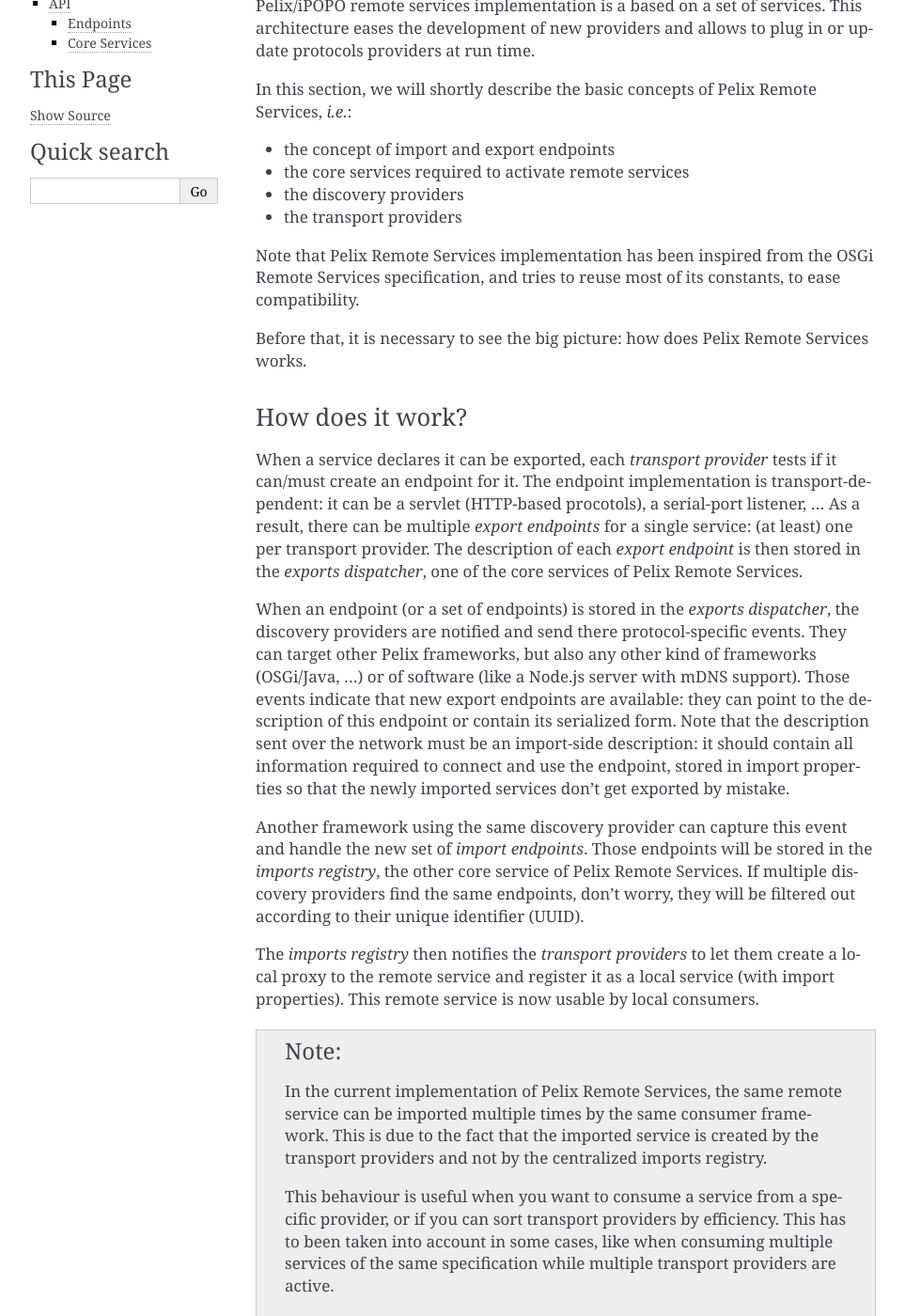
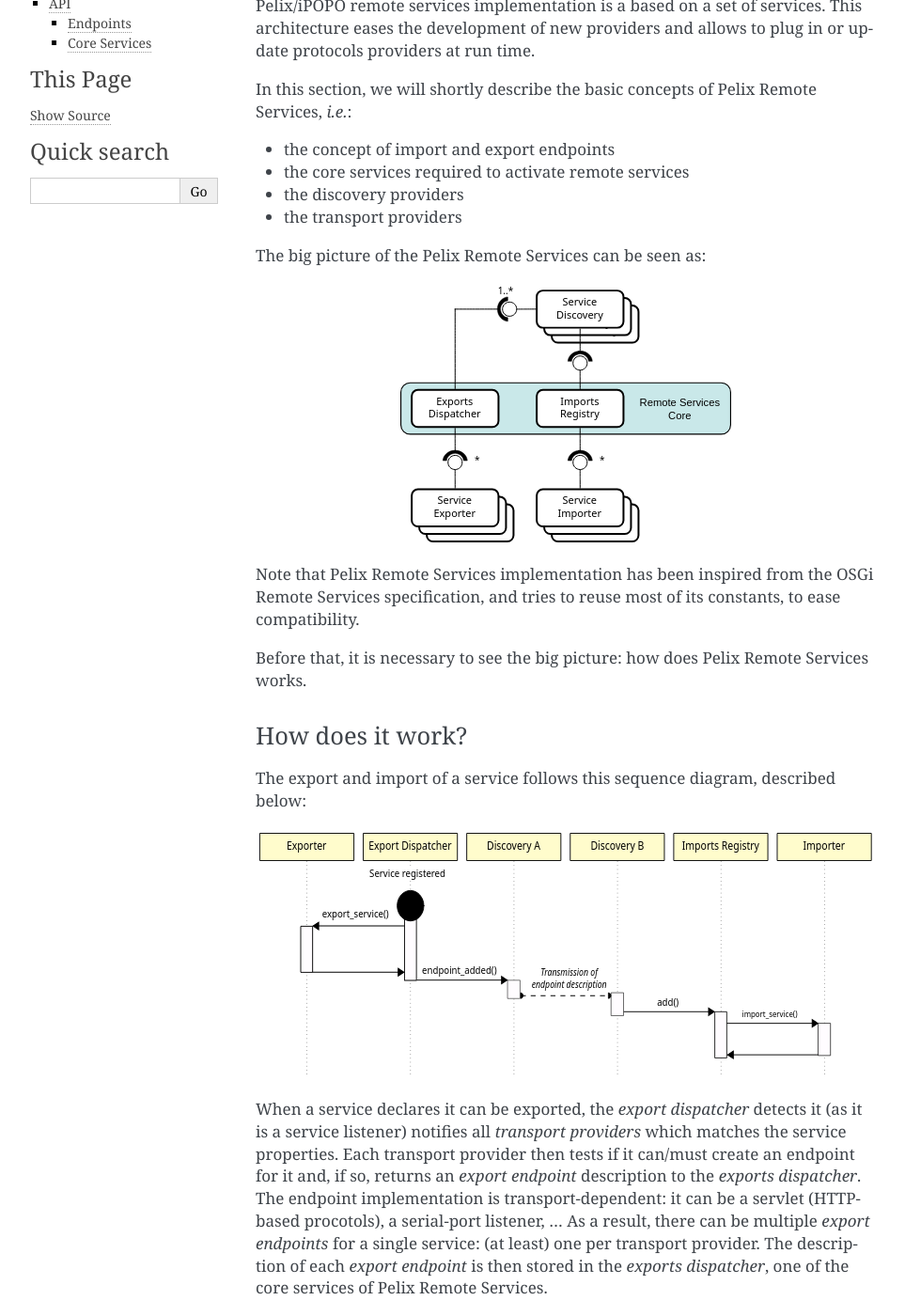
Before and after one commit to tcalmant/ipopo, a Sphinx documentation site: the page built from docs/refcards/remote_services.rst, in a window 1280 px wide and 1400 px high, scrolled down 269 px. Shown: the whole window at 94% size, without its empty margins (148-1111 px from the left). Built offline with Sphinx 7.4.7, drawn with Linux system fonts in a browser that asks for light colours; pages that are not in the unit, such as notebooks, are missing from menus.

Commit message:
Added schemas for the remote services refcard

```diff
--- a/docs/refcards/remote_services.rst
+++ b/docs/refcards/remote_services.rst
@@ -23,6 +23,13 @@
 * the discovery providers
 * the transport providers
 
+The big picture of the Pelix Remote Services can be seen as:
+
+.. image:: /_static/rs_arch.svg
+   :alt: Architecture of Pelix Remote Services
+   :align: center
+   :scale: 100%
+
 Note that Pelix Remote Services implementation has been inspired from the
 OSGi Remote Services specification, and tries to reuse most of its constants,
 to ease compatibility.
@@ -34,8 +41,19 @@
 How does it work?
 -----------------
 
-When a service declares it can be exported, each *transport provider* tests
-if it can/must create an endpoint for it.
+The export and import of a service follows this sequence diagram, described
+below:
+
+.. image:: /_static/rs_sequence.svg
+   :alt: Sequence of the export and import of a service
+   :align: center
+   :scale: 100%
+
+When a service declares it can be exported, the *export dispatcher* detects
+it (as it is a service listener) notifies all *transport providers* which
+matches the service properties.
+Each transport provider then tests if it can/must create an endpoint for it and,
+if so, returns an *export endpoint* description to the *exports dispatcher*.
 The endpoint implementation is transport-dependent: it can be a servlet
 (HTTP-based procotols), a serial-port listener, ...
 As a result, there can be multiple *export endpoints* for a single service:
```
Also changed, not shown: docs/_static/rs_arch.svg (added), docs/_static/rs_sequence.svg (added).
